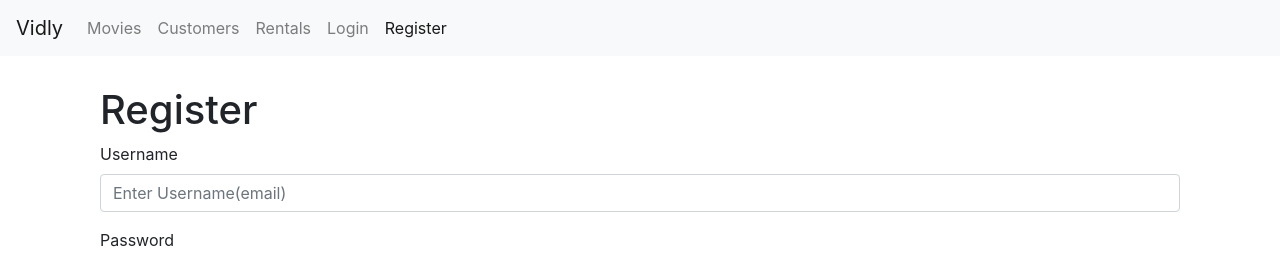
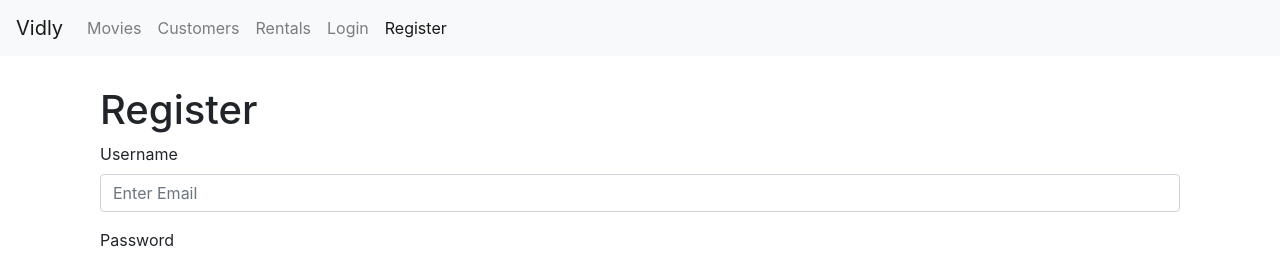
Before and after one commit to enowmbi/Video-Rental-Project-vidly-, a React (Create React App) app: page /register in a window 1280 px wide. Shown: the top 258 px of the page. Built offline with nearby package versions, Linux system fonts and the light colour scheme.

Commit message:
update register form

```diff
--- a/src/components/Register.js
+++ b/src/components/Register.js
@@ -14,9 +14,9 @@ class Register extends Form{
     }
 
     schema={
-        username: Joi.string().required(),
-        password:  Joi.string().min(5).required(),
-        name: Joi.string().required()
+        username: Joi.string().required().email().label('Username'),
+        password:  Joi.string().min(5).required().label('Password'),
+        name: Joi.string().required().label('Name')
     }
 
     render(){
@@ -24,7 +24,7 @@ class Register extends Form{
             <div className="container">
                 <h1>Register</h1>
                 <form>
-            {this.renderInput('username','Username','',"Enter Username(email)")}
+            {this.renderInput('username','Username','',"Enter Email")}
             {this.renderInput('password','Password','password','Enter Password')}
             {this.renderInput('name','Name','','Enter Full name')}
             {this.renderButton('Register')}
```
